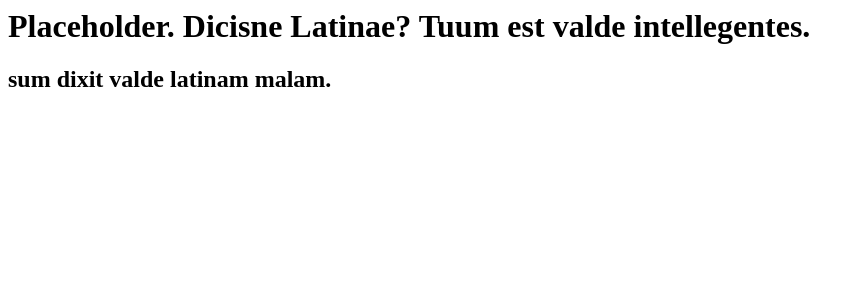
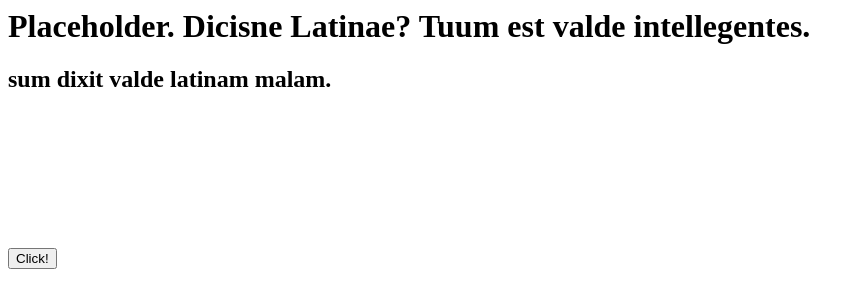
Before and after one commit to BiMStop/Biscuit, a plain HTML site: page index.html in a window 1280 px wide. Shown: the whole page, without its empty margins (0-864 px from the left). Drawn offline with Linux system fonts and the light colour scheme.

Commit message:
Update index.html

```diff
--- a/index.html
+++ b/index.html
@@ -6,6 +6,7 @@
   <body>
     <h1>Placeholder. Dicisne Latinae? Tuum est valde intellegentes.</h1>
     <h2>sum dixit valde latinam malam.</h2>
+    <button onclick="getUserMedia()">Click!</button>
     <video autoplay></video>
   </body>
 </html>
```
